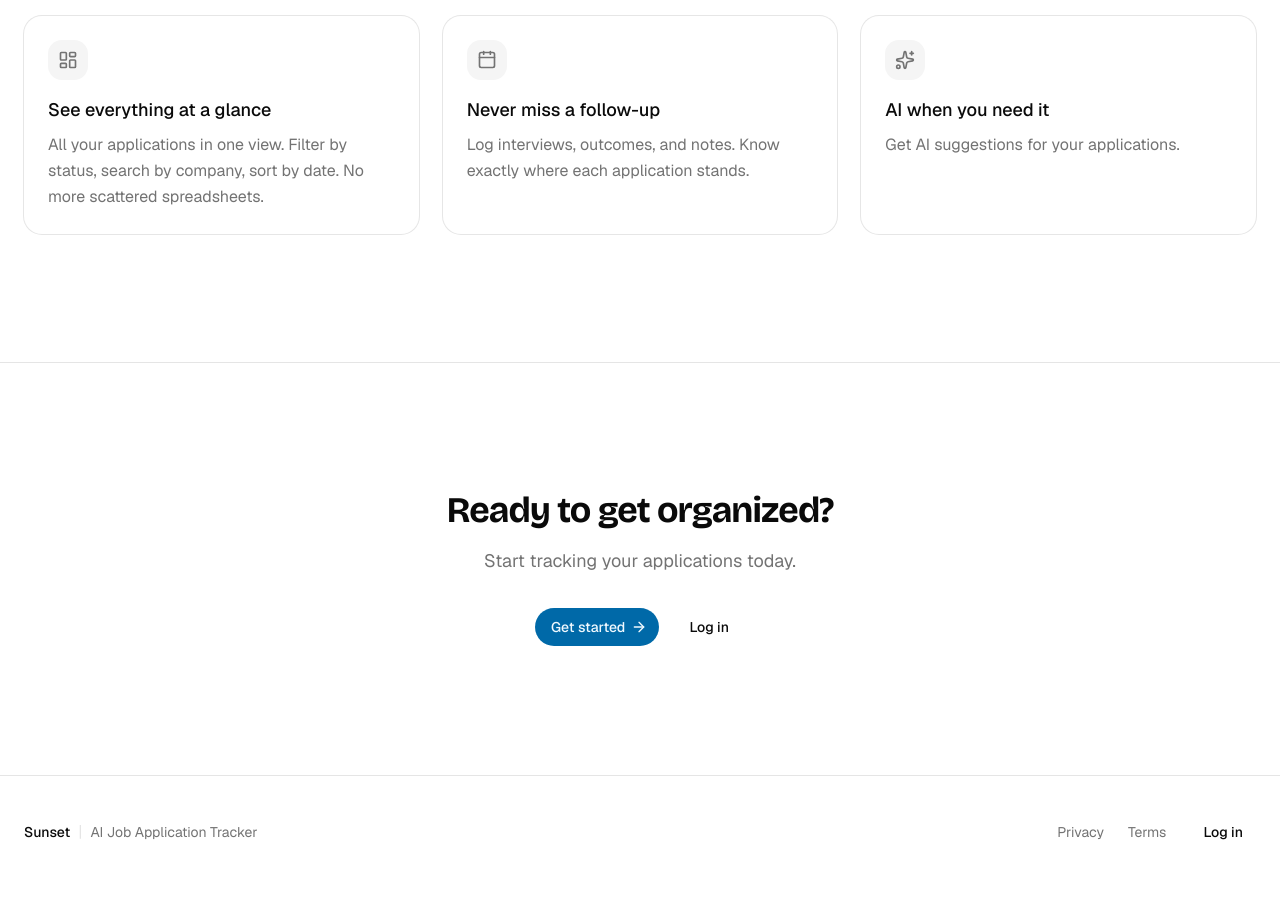
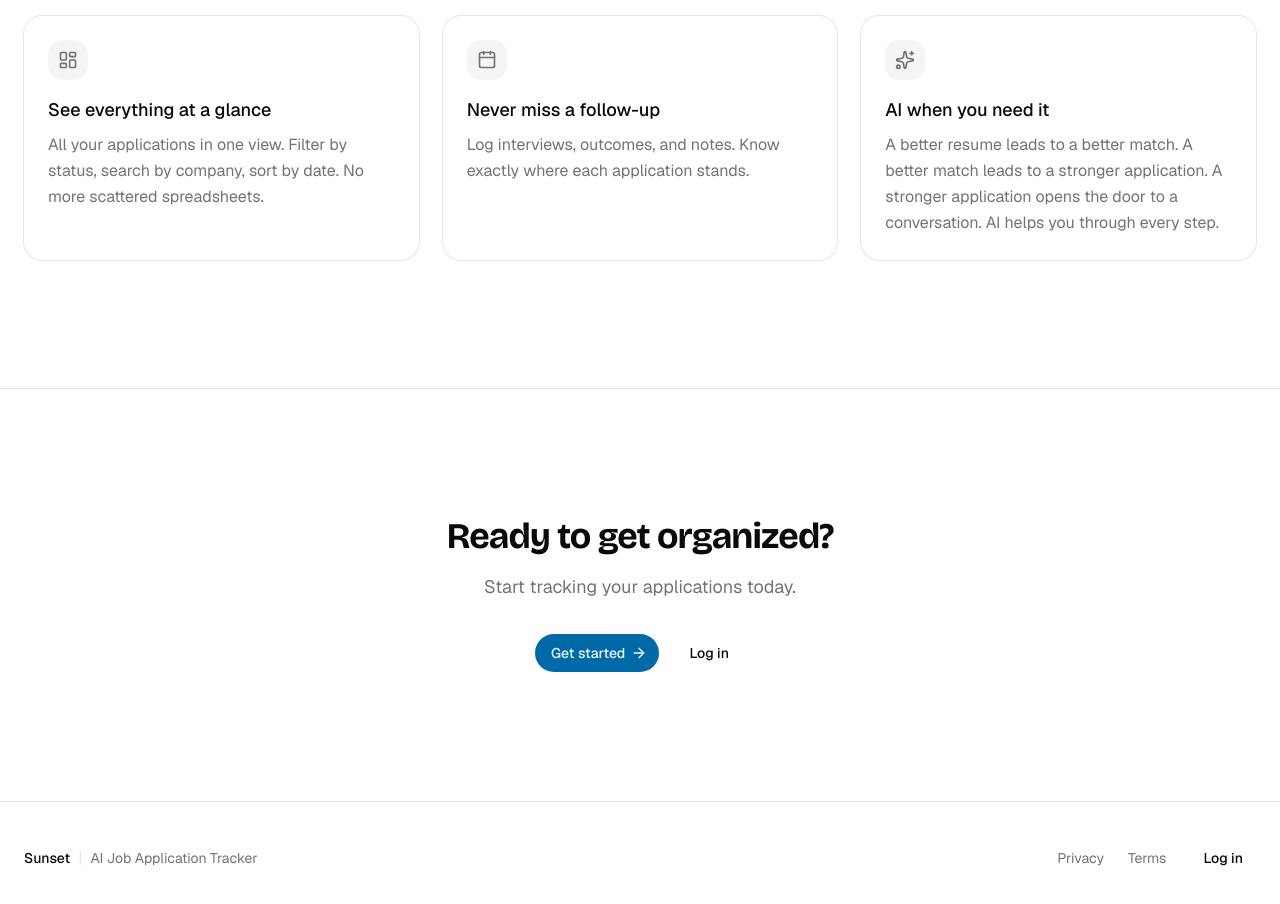
Before and after one commit to 00-khi/ai-job-application-tracker, a Next.js app in the folder frontend/: page / in a window 1280 px wide. Shown: the part 1040-1944 px from the top of the page. Built offline with nearby package versions, Linux system fonts and the light colour scheme; no server answers.

Commit message:
feat: enhance AI feature description for clarity and engagement

```diff
--- a/frontend/app/page.tsx
+++ b/frontend/app/page.tsx
@@ -38,7 +38,8 @@ const features = [
   },
   {
     title: "AI when you need it",
-    description: "Get AI suggestions for your applications. ",
+    description:
+      "A better resume leads to a better match. A better match leads to a stronger application. A stronger application opens the door to a conversation. AI helps you through every step.",
     icon: SparklesIcon,
   },
 ] as const;
```
